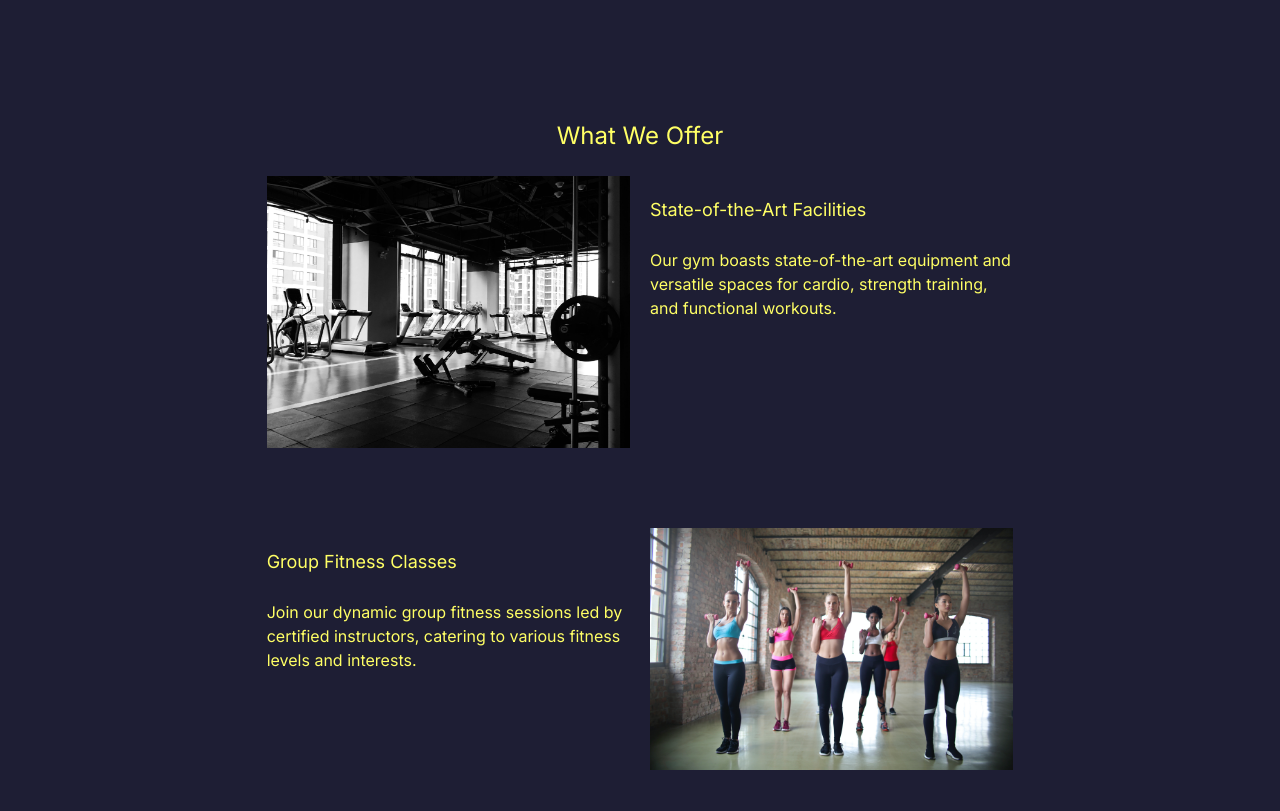
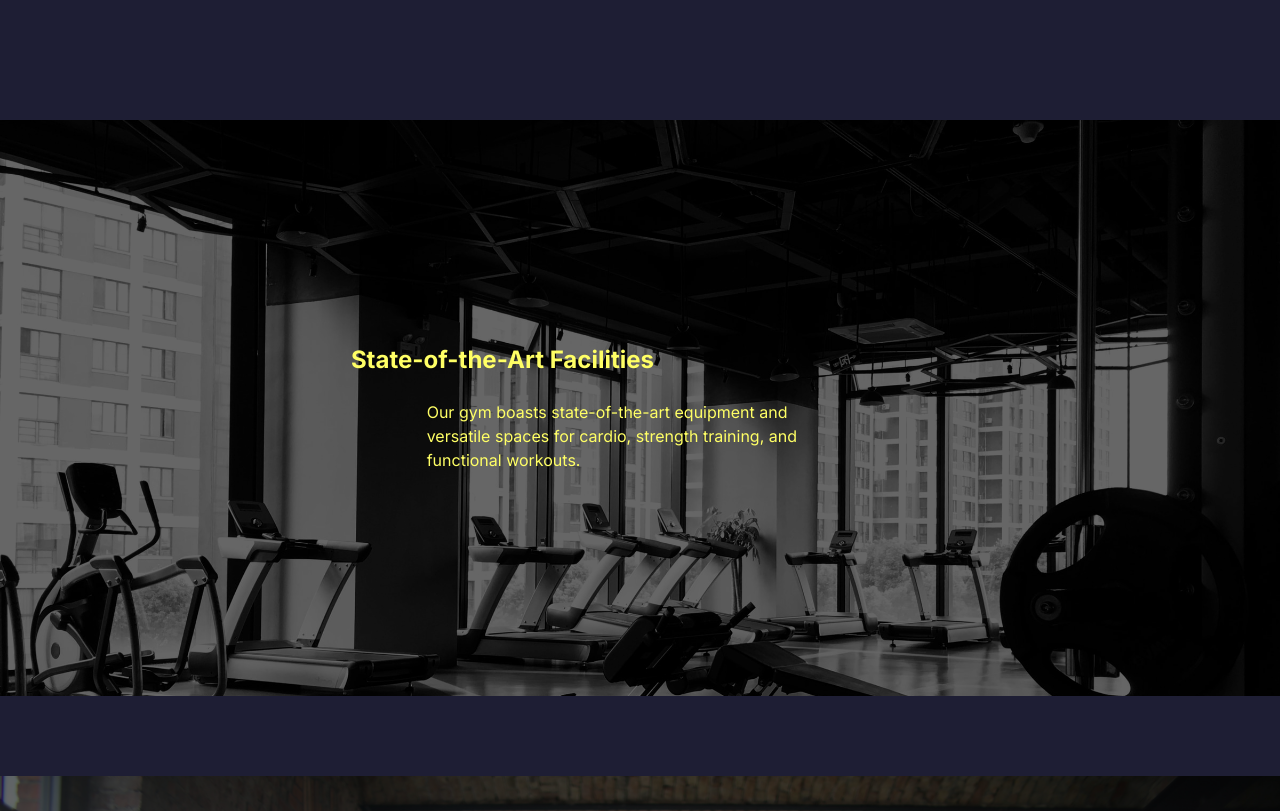
Before and after one commit to JoseJ55/fitness-website, a Next.js app: page / in a window 1280 px wide. Shown: the part 2280-3091 px from the top of the page. Built offline with nearby package versions, Linux system fonts and the light colour scheme.

Commit message:
changed the offer section

```diff
--- a/components/Home/Offer.tsx
+++ b/components/Home/Offer.tsx
@@ -14,12 +14,15 @@ interface offers {
 function OfferCard({ item }: { item: offers}) {
     const cardRef = useRef<HTMLInputElement>(null);
 
+    const [scrollPosition, setScrollPosition] = useState(0);
+    const [isLeaving, setIsLeaving] = useState(false);
     const [show, setShow] = useState(false);
 
     useEffect(() => {
         const observer = new IntersectionObserver(([entry]) =>{
             if (entry.isIntersecting) {
                 setShow(true);
+                setIsLeaving(false);
             } else {
                 if (entry.boundingClientRect.top > 0) {
                     setShow(false);
@@ -33,46 +36,92 @@ function OfferCard({ item }: { item: offers}) {
         return () => {
           observer.disconnect();
         };
-    }, [cardRef, item.id]);
+    }, [cardRef, item.id, isLeaving]);
+
+    useEffect(() => {
+        const handleScroll = () => {
+            if (cardRef.current) {
+                console.log(cardRef.current?.getBoundingClientRect())
+                const rect = cardRef.current?.getBoundingClientRect();
+
+                let percentageFromTop = (rect.top / window.innerHeight) * 100;
+
+                percentageFromTop = 40 + (percentageFromTop * (80 - 40) / 100);
+
+                console.log(Math.max(40, Math.min(80, percentageFromTop)));
+                setScrollPosition(Math.max(40, Math.min(80, percentageFromTop)));
+            }
+        };
+
+        if (show) {
+            window.addEventListener('scroll', handleScroll);
+        } else {
+            window.removeEventListener('scroll', handleScroll);
+        }
+
+        return () => {
+            window.removeEventListener('scroll', handleScroll);
+        };
+    }, [show]);
 
     return (
         <div
             ref={cardRef}
             className={`
                 w-full
+                h-96
+                py-72
                 flex
                 flex-col ${item.id % 2 == 0 ? 'sm:flex-row-reverse' : 'sm:flex-row'}
-                justify-between
                 overflow-hidden
-                items-start
+                justify-center
+                items-center
                 gap-5
                 transition-all
                 duration-500
                 ease-in-out
+                relative
             `}
         >
             <div
                 className={`
-                    w-full sm:w-1/2
+                    w-full
                     h-full
-                    relative
                     overflow-hidden
                     transition-all
                     duration-500
                     ease-in-out
                     ${show ? 'translate-x-0 opacity-1' : '-translate-x-96 opacity-0'}
+                    absolute
+                    top-0
+                    left-0
+                    bg-black
                 `}
             >
-                <Image
-                    width={500}
-                    height={500}
-                    src={item.image}
-                    alt='gym photo for the equipment' />
+                <div
+                    className={`
+                    w-full
+                    h-[150%]
+                    relative
+                    opacity-40
+                    transform
+                    `}>
+                    <Image
+                        layout='fill'
+                        objectFit='cover'
+                        loading='lazy'
+                        style={{
+                            transition: 'all 0s ease'
+                        }}
+                        objectPosition={`center ${scrollPosition}%`}
+                        src={item.image}
+                        alt='gym photo for the equipment' />
+                </div>
             </div>
 
             <div
                 className={`
-                    w-full sm:w-1/2
+                    w-1/2 sm:w-1/3
                     flex
                     flex-col
                     justify-start
@@ -85,7 +134,7 @@ function OfferCard({ item }: { item: offers}) {
                     ${show ? 'translate-x-0 opacity-1' : 'translate-x-96 opacity-0'}
                 `}
             >
-                <p className='text-custom-main text-lg'>{item.title}</p>
+                <p className='text-custom-main text-2xl font-bold -translate-x-1/4'>{item.title}</p>
                 <p className='text-custom-main'>{item.desc}</p>
             </div>
         </div>
@@ -123,14 +172,12 @@ export default function Offer() {
     return (
         <div className='w-full bg-custom-background flex justify-center items-center py-32'>
             <div className='
-                w-8/12 md:w-9/12 xl:w-7/12
+                w-full
                 flex
                 flex-col
                 justify-center
                 items-center
                 gap-6'>
-                <p className='text-custom-main text-2xl'>What We Offer</p>
-
                 <div className='w-full flex flex-col justify-center items-center gap-20'>
                     {offers.map((item, index) => (
                         <OfferCard key={index} item={item} />
--- a/components/Home/Values.tsx
+++ b/components/Home/Values.tsx
@@ -158,7 +158,7 @@ export default function Values() {
             <div
                 className='
                     z-20
-                    w-full md:w-11/12 lg:w-10/12 2xl:w-7/12
+                    w-full md:w-11/12 lg:w-10/12 2xl:w-6/12
                     flex
                     flex-col md:flex-row
                     justify-between
```
